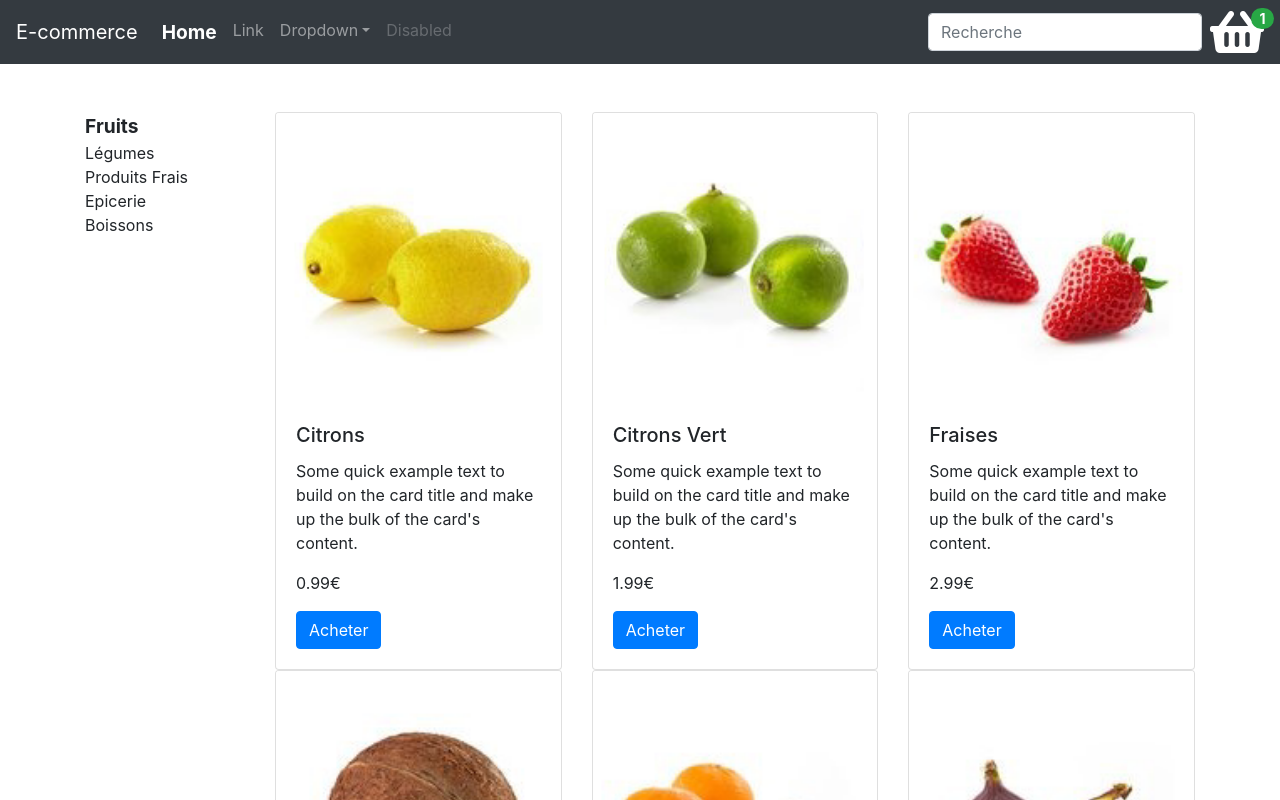
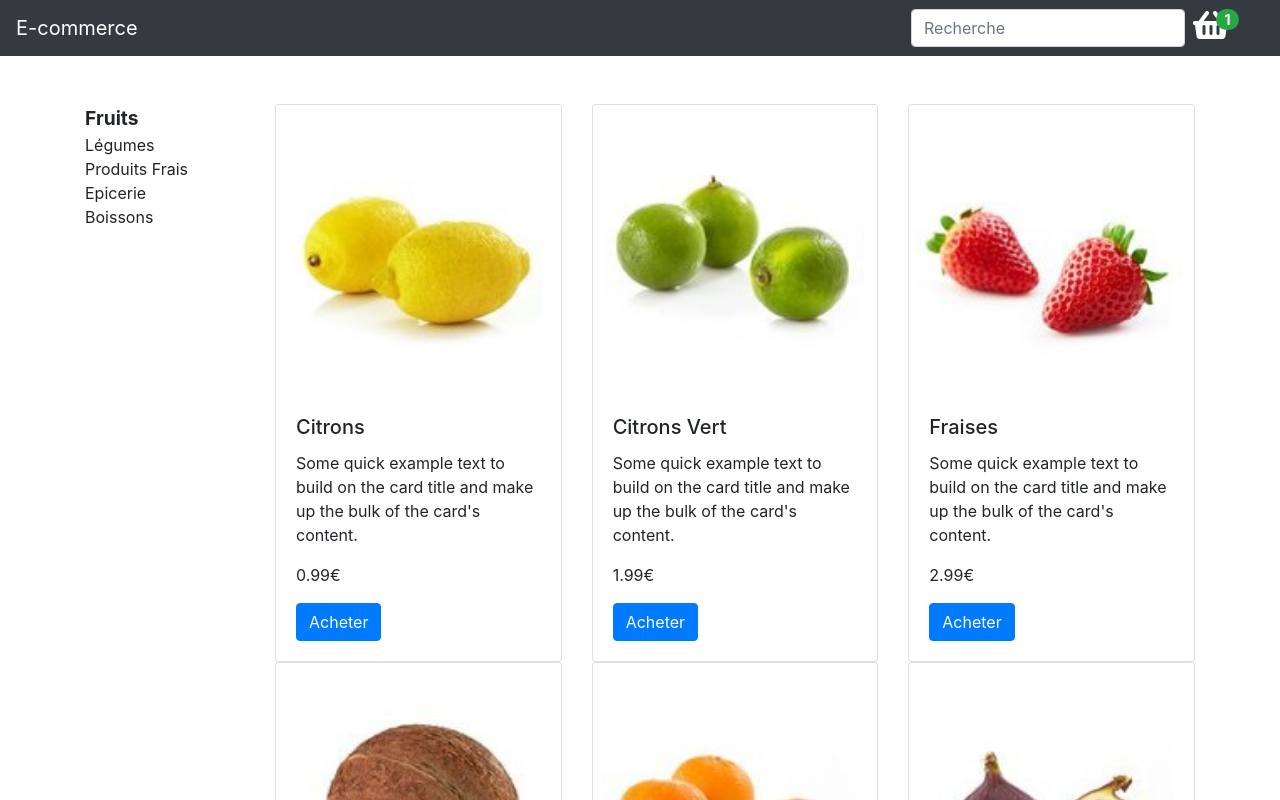
Before and after one commit to Lebeil/ecommerce, a React (Create React App) app: page / in a window 1280 px wide. Shown: the top 800 px of the page. Built offline with nearby package versions, Linux system fonts and the light colour scheme.

Commit message:
add Router & Home

```diff
--- a/package.json
+++ b/package.json
@@ -8,6 +8,7 @@
     "@testing-library/user-event": "^12.1.10",
     "react": "^17.0.1",
     "react-dom": "^17.0.1",
+    "react-router-dom": "^5.2.0",
     "react-scripts": "4.0.0",
     "typescript": "^4.0.5",
     "web-vitals": "^0.2.4"
--- a/src/App.js
+++ /dev/null
@@ -1,52 +0,0 @@
-import React, {Fragment, useState, useEffect} from 'react'
-import Navbar from './Components/Navbar/Navbar'
-import SideMenu from "./Components/SideMenu/SideMenu";
-import List from "./Components/List"
-import './App.css'
-import {list} from './data'
-
-const App = ()=> {
-    const [category, setCategory] = useState(0)
-    const [isFiltering, setFiltering] = useState(false)
-    const [filtered, setFiltered] = useState(false)
-    const [count, setCount] = useState(1)
-    const loadCategory = (index)=> {
-        setCategory(index)
-    }
-    const filterResults =(input)=> {
-        let fullList = list.flat() /*affiche toute la liste sans catégorie*/
-        let results = fullList.filter(item=> {
-            const name = item.name.toLowerCase()
-            const term = input.toLowerCase()
-            return name.indexOf(term) > -1
-        })
-        setFiltered(results)
-    }
-
-    useEffect(()=> {
-        console.log(isFiltering)
-    })
-
-  return (
-    <Fragment>
-      <Navbar filter={filterResults} setFiltering={setFiltering} count={count}/>
-      <div className="container">
-          <div className="row mt-5">
-              <SideMenu load={loadCategory} category={category}/>
-              <div className="col-sm">
-                  <div className="row">
-                      <List
-                          data={isFiltering ? filtered : list[category]}
-                          addToCard={setCount}
-                          count={count}
-                          category={category}
-                      />
-                  </div>
-              </div>
-          </div>
-      </div>
-    </Fragment>
-  );
-}
-
-export default App;
--- a/src/Components/Navbar/Navbar.css
+++ b/src/Components/Navbar/Navbar.css
@@ -8,3 +8,10 @@
     font-size: 14px;
     right: -10px;
 }
+
+.cart {
+    margin: 0 35px;
+    padding: 0;
+    display: flex;
+    justify-content: space-evenly;
+}
--- a/src/Components/Navbar/Navbar.js
+++ b/src/Components/Navbar/Navbar.js
@@ -4,7 +4,7 @@ import './Navbar.css';
 const Navbar = ({filter, setFiltering, count}) => {
     return (
             <nav className="navbar navbar-expand-lg navbar-dark bg-dark">
-                <a className="navbar-brand" href="foo">E-commerce</a>
+                <a className="navbar-brand" href="/foo">E-commerce</a>
                 <button className="navbar-toggler" type="button" data-toggle="collapse"
                         data-target="foonavbarSupportedContent" aria-controls="navbarSupportedContent"
                         aria-expanded="false" aria-label="Toggle navigation">
@@ -12,29 +12,7 @@ const Navbar = ({filter, setFiltering, count}) => {
                 </button>
 
                 <div className="collapse navbar-collapse" id="navbarSupportedContent">
-                    <ul className="navbar-nav mr-auto">
-                        <li className="nav-item active">
-                            <a className="nav-link" href="foo">Home <span className="sr-only">(current)</span></a>
-                        </li>
-                        <li className="nav-item">
-                            <a className="nav-link" href="foo">Link</a>
-                        </li>
-                        <li className="nav-item dropdown">
-                            <a className="nav-link dropdown-toggle" href="foo" id="navbarDropdown" role="button"
-                               data-toggle="dropdown" aria-haspopup="true" aria-expanded="false">
-                                Dropdown
-                            </a>
-                            <div className="dropdown-menu" aria-labelledby="navbarDropdown">
-                                <a className="dropdown-item" href="foo">Action</a>
-                                <a className="dropdown-item" href="foo">Another action</a>
-                                <div className="dropdown-divider"></div>
-                                <a className="dropdown-item" href="foo">Something else here</a>
-                            </div>
-                        </li>
-                        <li className="nav-item">
-                            <a className="nav-link disabled" href="foo" tabIndex="-1" aria-disabled="true">Disabled</a>
-                        </li>
-                    </ul>
+                    <div className="ml-auto cart">
                         <form className="form-inline my-2 my-lg-0">
                             <input
                                 className="form-control mr-sm-2"
@@ -48,9 +26,11 @@ const Navbar = ({filter, setFiltering, count}) => {
                             />
                         </form>
                         <div className="basket">
-                        <i className="fas fa-shopping-basket fa-3x"></i>
+                            <i className="fas fa-shopping-basket fa-2x"></i>
                             <span className="badge badge-pill badge-success">{count}</span>
                         </div>
+                    </div>
+
                 </div>
             </nav>
     );
--- /dev/null
+++ b/src/Views/App/App.js
@@ -0,0 +1,51 @@
+import React, {Fragment, useState, useEffect} from 'react'
+import Navbar from '../../Components/Navbar/Navbar'
+import Home from "../Home/Home"
+import Cart from "../Cart/Cart"
+import {BrowserRouter as Router, Route} from 'react-router-dom';
+import './App.css'
+import {list} from '../../data'
+
+const App = () => {
+    const [category, setCategory] = useState(0)
+    const [isFiltering, setFiltering] = useState(false)
+    const [filtered, setFiltered] = useState(false)
+    const [count, setCount] = useState(1)
+    const loadCategory = (index) => {
+        setCategory(index)
+    }
+    const filterResults = (input) => {
+        let fullList = list.flat() /*affiche toute la liste sans catégorie*/
+        let results = fullList.filter(item => {
+            const name = item.name.toLowerCase()
+            const term = input.toLowerCase()
+            return name.indexOf(term) > -1
+        })
+        setFiltered(results)
+    }
+
+    useEffect(() => {
+        console.log(isFiltering)
+    })
+
+    return (
+        <Fragment>
+            <Router>
+                <Navbar filter={filterResults} setFiltering={setFiltering} count={count}/>
+
+                <Route exact path="/" component={()=>
+                    <Home
+                        loadCategory={loadCategory}
+                        category={category}
+                        isFiltering={isFiltering}
+                        filtered={filtered}
+                        addToCard={setCount}
+                        count={count}/>}
+                    />
+                <Route path="/cart" component={Cart}/>
+            </Router>
+        </Fragment>
+    );
+}
+
+export default App;
--- /dev/null
+++ b/src/Views/Cart/Cart.js
@@ -0,0 +1,11 @@
+import React, {Fragment} from 'react';
+
+const Cart = () => {
+    return (
+        <Fragment>
+            0 article dans le panier
+        </Fragment>
+    );
+};
+
+export default Cart;
--- /dev/null
+++ b/src/Views/Home/Home.js
@@ -0,0 +1,27 @@
+import React from 'react';
+import SideMenu from "../../Components/SideMenu/SideMenu";
+import List from "../../Components/List";
+import {list} from "../../data";
+
+const Home = ({loadCategory, category, isFiltering, filtered, setCount, count}) => {
+    return (
+        <div className="container">
+            <div className="row mt-5">
+                <SideMenu load={loadCategory} category={category}/>
+                <div className="col-sm">
+                    <div className="row">
+                        <List
+                            data={isFiltering ? filtered : list[category]}
+                            addToCard={setCount}
+                            count={count}
+                            category={category}
+                        />
+                    </div>
+                </div>
+            </div>
+        </div>
+
+    );
+};
+
+export default Home;
--- a/src/index.js
+++ b/src/index.js
@@ -1,7 +1,7 @@
 import React from 'react';
 import ReactDOM from 'react-dom';
 import './index.css';
-import App from './App';
+import App from './Views/App/App';
 import reportWebVitals from './reportWebVitals';
 
 ReactDOM.render(
```
Also changed, not shown: src/Components/Card/Card.js (+11 -4 lines), src/Views/App/App.css (renamed from src/App.css), 2 other files (tests, documents, lock files or other folders). Lines whose indentation alone changed are shown as unchanged.
